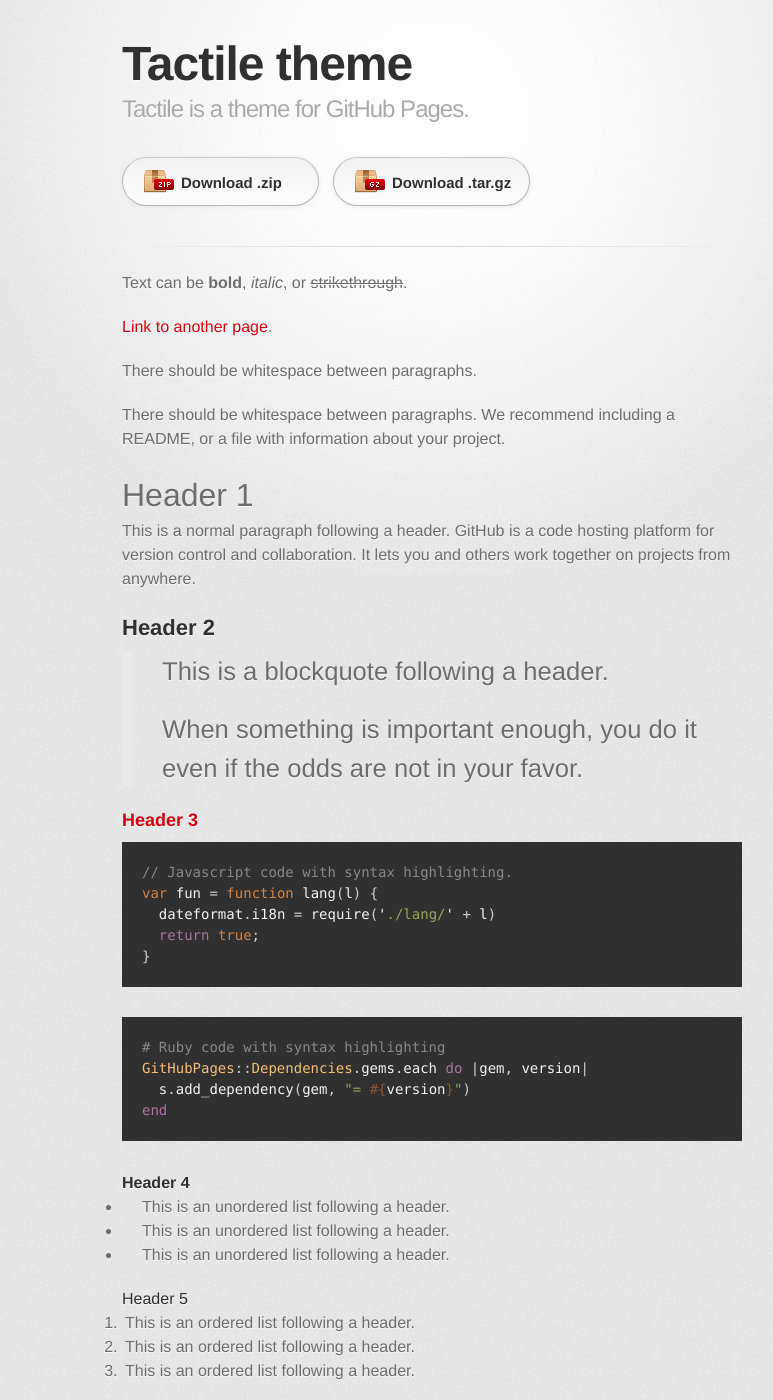
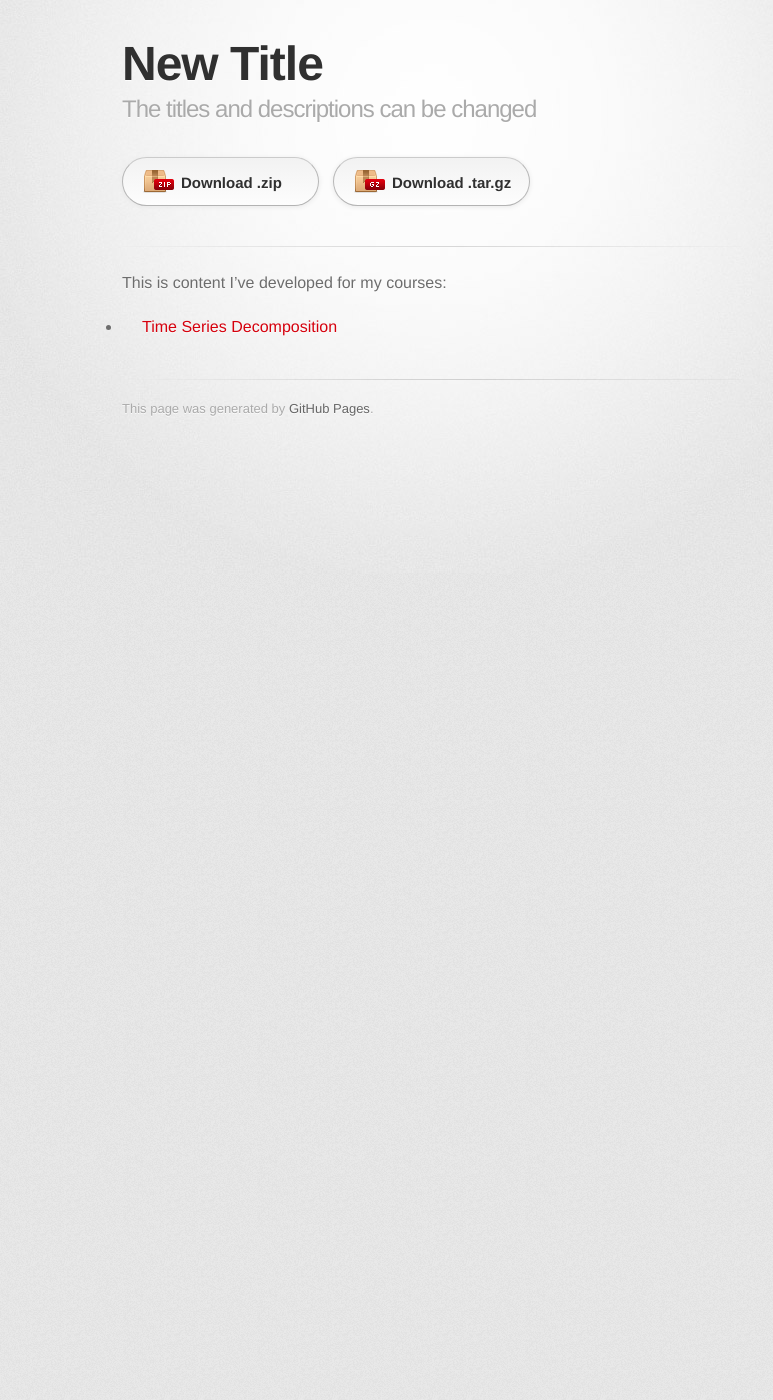
Before and after one commit to Jimmy-Jump/Jimmy-Jump.github.io, a Jekyll site: the page built from index.md, in a window 1280 px wide and 1400 px high. Shown: the whole window, without its empty margins (208-981 px from the left). Built offline with Jekyll 4.4.1, drawn with Linux system fonts in a browser that asks for light colours; some web fonts are replaced; our own code applies the rules of GitHub Pages for plain Markdown files; some of the changed text lies outside the part shown.

Commit message:
Update index.md

````diff
--- a/index.md
+++ b/index.md
@@ -1,123 +1,8 @@
 ---
-layout: default
+title: New Title
+description: The titles and descriptions can be changed
 ---
 
-Text can be **bold**, _italic_, or ~~strikethrough~~.
+This is content I've developed for my courses:
 
-[Link to another page](./another-page.html).
-
-There should be whitespace between paragraphs.
-
-There should be whitespace between paragraphs. We recommend including a README, or a file with information about your project.
-
-# Header 1
-
-This is a normal paragraph following a header. GitHub is a code hosting platform for version control and collaboration. It lets you and others work together on projects from anywhere.
-
-## Header 2
-
-> This is a blockquote following a header.
->
-> When something is important enough, you do it even if the odds are not in your favor.
-
-### Header 3
-
-```js
-// Javascript code with syntax highlighting.
-var fun = function lang(l) {
-  dateformat.i18n = require('./lang/' + l)
-  return true;
-}
-```
-
-```ruby
-# Ruby code with syntax highlighting
-GitHubPages::Dependencies.gems.each do |gem, version|
-  s.add_dependency(gem, "= #{version}")
-end
-```
-
-#### Header 4
-
-*   This is an unordered list following a header.
-*   This is an unordered list following a header.
-*   This is an unordered list following a header.
-
-##### Header 5
-
-1.  This is an ordered list following a header.
-2.  This is an ordered list following a header.
-3.  This is an ordered list following a header.
-
-###### Header 6
-
-| head1        | head two          | three |
-|:-------------|:------------------|:------|
-| ok           | good swedish fish | nice  |
-| out of stock | good and plenty   | nice  |
-| ok           | good `oreos`      | hmm   |
-| ok           | good `zoute` drop | yumm  |
-
-### There's a horizontal rule below this.
-
-* * *
-
-### Here is an unordered list:
-
-*   Item foo
-*   Item bar
-*   Item baz
-*   Item zip
-
-### And an ordered list:
-
-1.  Item one
-1.  Item two
-1.  Item three
-1.  Item four
-
-### And a nested list:
-
-- level 1 item
-  - level 2 item
-  - level 2 item
-    - level 3 item
-    - level 3 item
-- level 1 item
-  - level 2 item
-  - level 2 item
-  - level 2 item
-- level 1 item
-  - level 2 item
-  - level 2 item
-- level 1 item
-
-### Small image
-
-![Octocat](https://github.githubassets.com/images/icons/emoji/octocat.png)
-
-### Large image
-
-![Branching](https://guides.github.com/activities/hello-world/branching.png)
-
-
-### Definition lists can be used with HTML syntax.
-
-<dl>
-<dt>Name</dt>
-<dd>Godzilla</dd>
-<dt>Born</dt>
-<dd>1952</dd>
-<dt>Birthplace</dt>
-<dd>Japan</dd>
-<dt>Color</dt>
-<dd>Green</dd>
-</dl>
-
-```
-Long, single-line code blocks should not wrap. They should horizontally scroll if they are too long. This line should be long enough to demonstrate this.
-```
-
-```
-The final element.
-```
+- [Time Series Decomposition](/timeseries/index.md)
````
